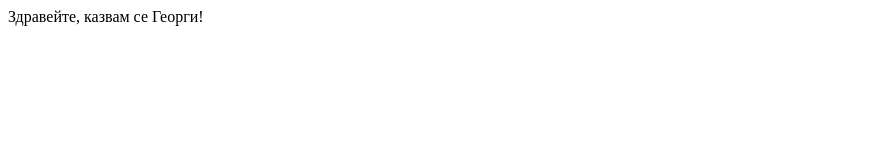
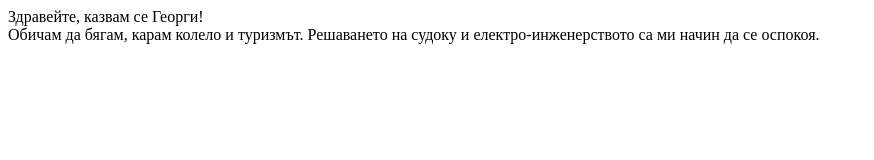
Before and after one commit to GeorgiKolev01/stu2001321009, a plain HTML site: page index.html in a window 1280 px wide. Shown: the whole page, without its empty margins (0-874 px from the left). Drawn offline with Linux system fonts and the light colour scheme.

Commit message:
Add favourite hobbies to index.html.

```diff
--- a/index.html
+++ b/index.html
@@ -10,5 +10,8 @@
 <!-- информация за мен  -->
     <div>Здравейте, казвам се Георги!</div>
 
+    <!-- - информация за моите хобита и интереси -->
+    <div>Обичам да бягам, карам колело и туризмът. Решаването на судоку и електро-инженерството са ми начин да се оспокоя.</div>
+
 </body>
 </html>
```
